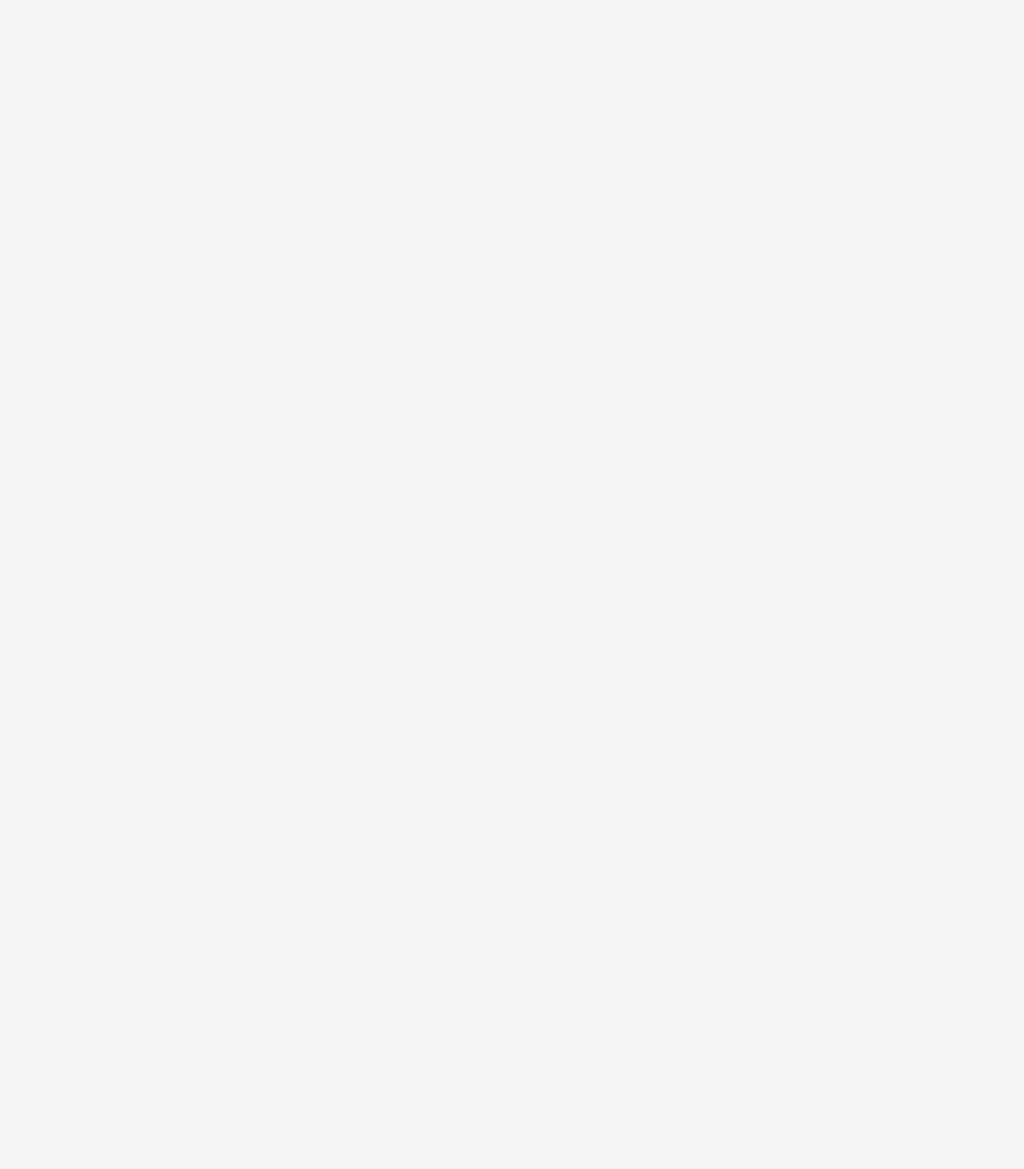
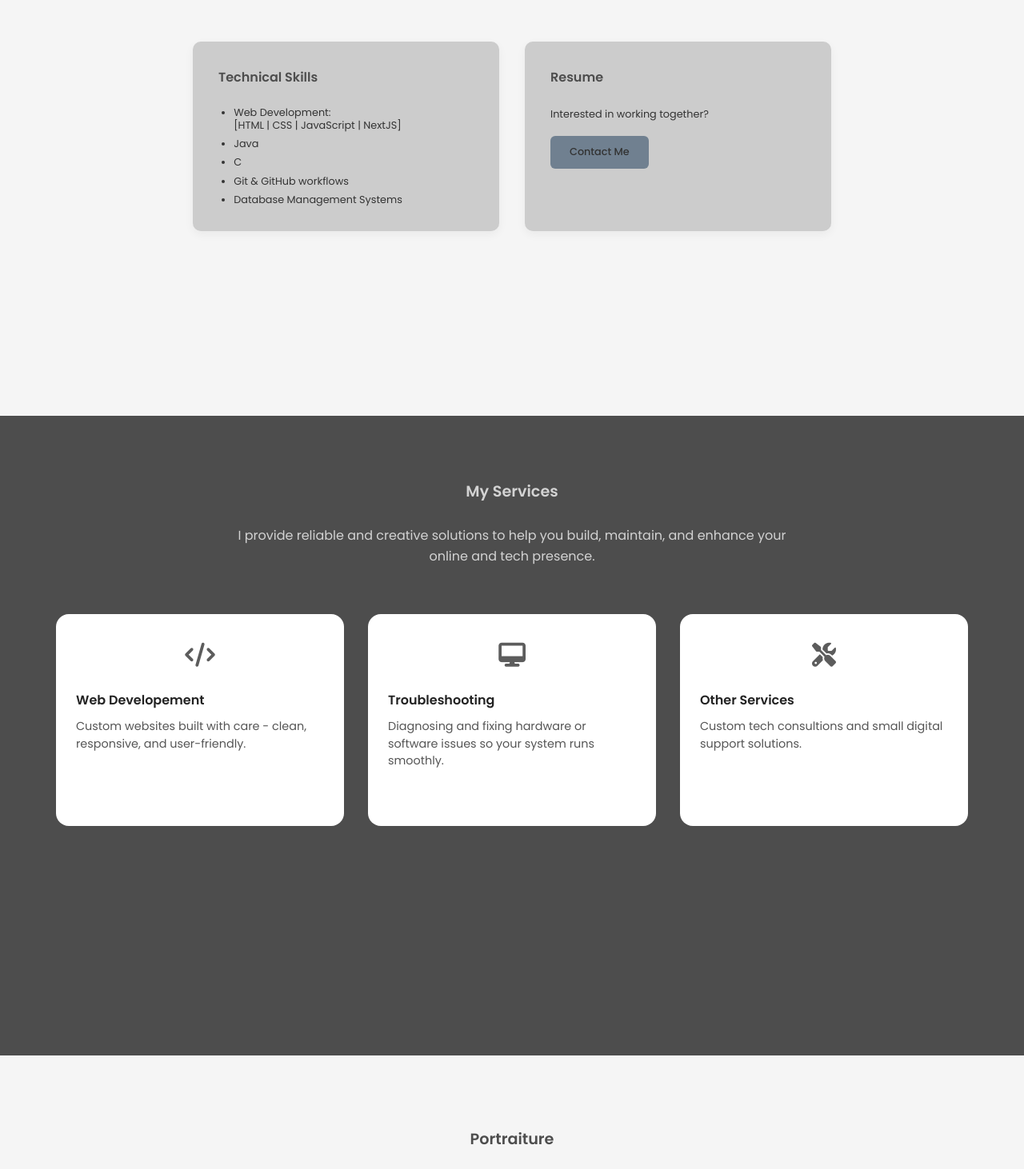
Before and after one commit to karteverything/karteverything2, a Next.js app: page / in a window 1280 px wide. Shown: the part 1080-2542 px from the top of the page at 80% size. Before the commit the page ends 872 px from the top, so only its background shows below. Built offline with nearby package versions, Linux system fonts and the light colour scheme; no server answers; the database is empty.

Commit message:
add pages to scroll

```diff
--- a/app/page.tsx
+++ b/app/page.tsx
@@ -1,5 +1,10 @@
 import Header from "../components/Header";
 import Footer from "../components/Footer";
+import About from "./about/page";
+import Services from "./services/page";
+import Gallery from "./portraiture/page";
+import BlogPreview from "./blog/page";
+import Contact from "./contact/page";
 
 export default function Home() {
   return (
@@ -18,6 +23,12 @@ export default function Home() {
 
         </div>
       </section>
+
+      <About />
+      <Services />
+      <Gallery />
+      <BlogPreview />
+      <Contact />
     </>
   );
 }
```
